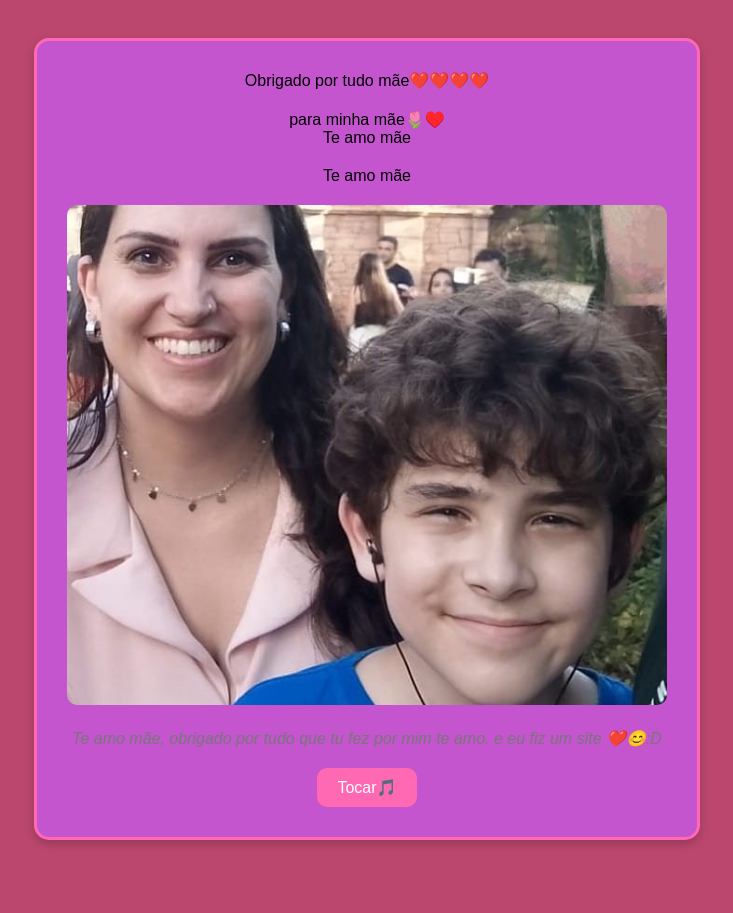
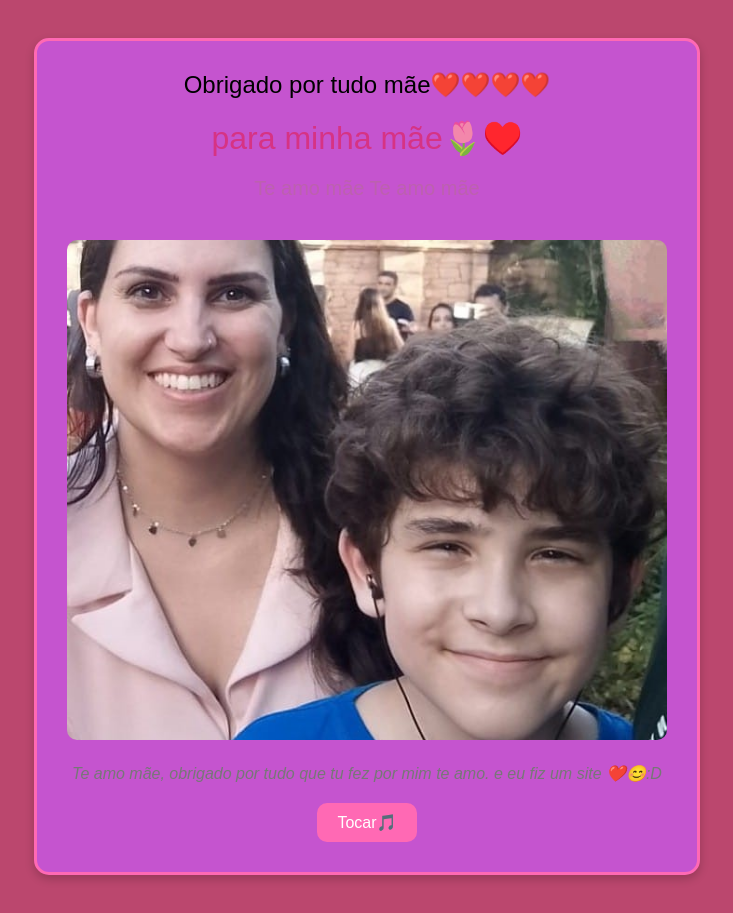
Before and after one commit to sitesalunos/Arthur-Henrique, a plain HTML site: page index.html in a window 1280 px wide. Shown: the whole page, without its empty margins (273-1006 px from the left). Before the commit the page ends 878 px from the top, so only its background shows below. Drawn offline with Linux system fonts and the light colour scheme.

Commit message:
Update index.html

```diff
--- a/index.html
+++ b/index.html
@@ -10,22 +10,22 @@
 <body>
 
     <div class="cartao">
-        Obrigado por tudo mãe❤️❤️❤️❤️
-        <div class="decoracao"></div>
-para minha mãe🌷♥️
-        <div class="titulo"></div>
-        Te amo mãe
+
+        <div class="decoracao"> Obrigado por tudo mãe❤️❤️❤️❤️</div>
+
+        <div class="titulo">para minha mãe🌷♥️</div>
+
         <div class="mensagem">
-        </div>Te amo mãe
+            Te amo mãe
+            Te amo mãe
+        </div>
 
-<!-- Os alunos podem trocar o link da imagem abaixo por uma foto da mãe ou eles juntos -->
         <img src="arthur.jpeg" alt="Foto da mamãe" class="imagem-mae" height="1000" width="1000">
 
         <div class="assinatura">
             Te amo mãe, obrigado por tudo que tu fez por mim te amo. e eu fiz um site ❤️😊:D
         </div>
 
-<!-- Música suave de fundo (pode ser removida se) -->
         <audio id="musica" src="videoplayback.mp3"></audio>
         <button onclick="document.getElementById('musica').play(); document.getElementById('musica').volume=30">Tocar🎵</button>
     </div>
```
